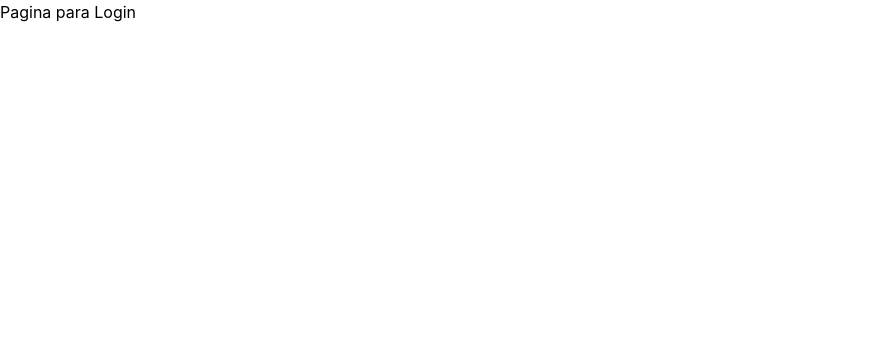
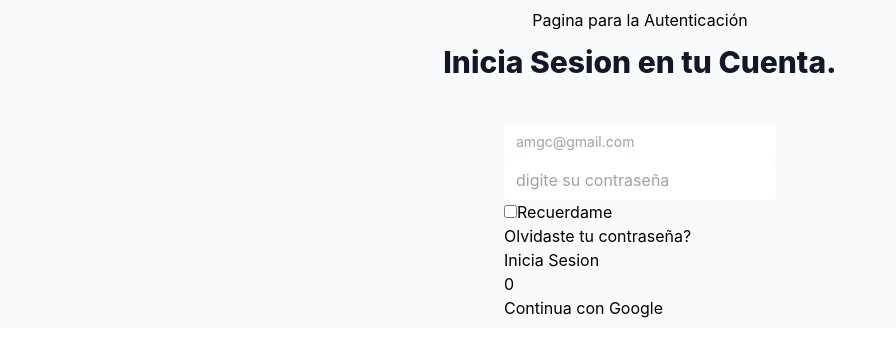
Before and after one commit to Mauricio-Projects/concesionario-multimarcas, a React (Create React App) app: page /login in a window 1280 px wide. Shown: the top 356 px of the page, without its empty margins (0-896 px from the left). Built offline with nearby package versions, Linux system fonts and the light colour scheme.

Commit message:
Se organiza pagina de Login

```diff
--- a/src/App.jsx
+++ b/src/App.jsx
@@ -6,6 +6,7 @@ import Login from 'pages/Login';
 import Registro from 'pages/Registro';
 import PublicLayout from 'layouts/PublicLayout';
 import PrivateLayout from 'layouts/PrivateLayout';
+import AuthLayout from 'layouts/AuthLayout';
 import Clientes from 'pages/Admin/Clientes';
 import Vehiculos from 'pages/Admin/Vehiculos';
 
@@ -16,8 +17,8 @@ function App() {
     <div >
       <BrowserRouter>
         <Routes>
-            <Route path='/login' element= {< Login/> } />
-            <Route path="/registro" element= {< Registro />} />
+            <Route path='/login' element= { <AuthLayout> < Login/>   </AuthLayout> } />
+            <Route path="/registro" element= { <AuthLayout>  < Registro />  </AuthLayout> } />
             <Route path="/admin" element={<PrivateLayout> < Admin /> </PrivateLayout>} />
             <Route path="/admin/vehiculos" element={<PrivateLayout> < Vehiculos /> </PrivateLayout>} />
             <Route path="/admin/clientes" element={<PrivateLayout> < Clientes /> </PrivateLayout>} />
--- a/src/components/Navbar.jsx
+++ b/src/components/Navbar.jsx
@@ -1,8 +1,23 @@
 import React from 'react'
+import { Link } from 'react-router-dom'
+
 
 const Navbar = () => {
   return (
-    <div className='bg bg-red-300'>Navbar</div>
+    <nav className='bg bg-red-300'>
+      <ul className='flex w-full justify-between my-3'>
+        <li>logo</li>
+        <li>navegacion 1</li>
+        <li>navegacion 2</li>
+        <li>navegacion 3</li>
+        <li className='px-3'>
+        <Link to='/login'>
+          <button className='bg-indigo-500 p-2 text-white rounded-lg shadow-md hover:bg-indigo-700'>
+            Iniciar Sesion</button>
+        </Link>
+        </li>
+      </ul>
+      Navbar</nav>
   )
 }
 
--- a/src/layouts/AuthLayout.jsx
+++ b/src/layouts/AuthLayout.jsx
@@ -1,8 +1,11 @@
 import React from 'react'
 
-const AuthLayout = () => {
+const AuthLayout = ( { children } ) => {
   return (
-    <div>Pagina para la Autenticación</div>
+    <div className='flex flex-col items-center justify-center bg-gray-50 py-2 px-4'>
+      Pagina para la Autenticación
+      <div className=' flex w-full'> { children }</div>
+    </div>
   )
 }
 
--- a/src/pages/Login.jsx
+++ b/src/pages/Login.jsx
@@ -1,9 +1,42 @@
 import React from 'react'
+import { Link } from 'react-router-dom';
 
 const Login = () => {
   return (
-    <div>Pagina para Login</div>
+      <div className='flex flex-col  w-full justify-center items-center'>
+        <h2 className='m-3 text-center text-3xl  font-extrabold text-gray-900'>Inicia Sesion en tu Cuenta.</h2>
+          <form className='mt-8'>
+            <div>
+              <input className='appearance-none rounded-md relative block w-full px-3 py-2 border-gray-300 text-gray-900  focus:ring-2 focus:outline-none focus:z-10 sm:text-sm'
+              type="email"
+              placeholder='amgc@gmail.com' required />
+              <input className='appearance-none   relative block w-full px-3 py-2 border-gray-300 text-gray-900 rounded-md focus:outline-none focus:ring-2 focus:z-10 sm:text-sm,'
+              type="pasword" required placeholder='digite su contraseña' />
+            </div>
+            <div className='flex justify-between'>
+              <div>
+                <label htmlFor="recuerdame">
+                  <input type="checkbox" name='recuerdame' />
+                    Recuerdame
+                </label>
+              </div>
+            </div>
+            <div>
+              <Link to='/'>Olvidaste tu contraseña?</Link>
+            </div>
+            <div>
+              <Link to='/admin'>
+              <button type='submit'>Inicia Sesion</button>
+              </Link>
+            </div>
+            <div>0</div>
+            <div>
+              <button>Continua con Google</button>
+            </div>
+          </form>
+
+      </div>
   )
-}
+};
 
 export default Login
```
Also changed, not shown: src/media/logo-Google.jpg (added).
